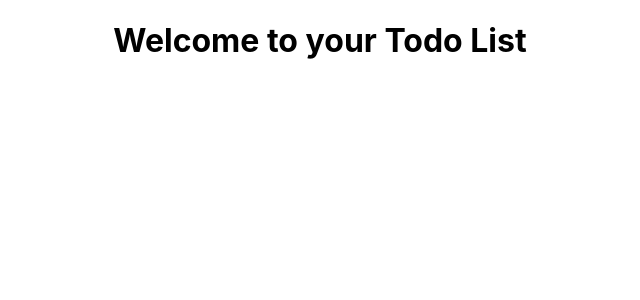
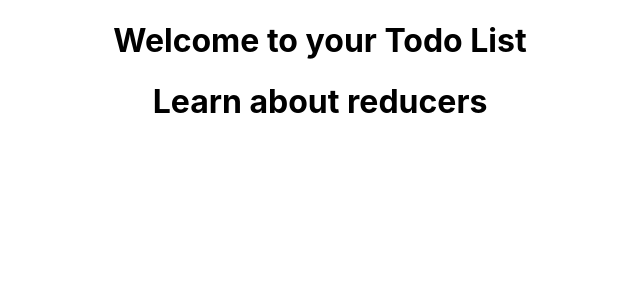
Before and after one commit to bloominstituteoftechnology/reducer-todo, a React (Create React App) app in the folder to-do/: page / in a window 1280 px wide. Shown: the top 300 px of the page, without its empty margins (320-960 px from the left). Built offline with nearby package versions, Linux system fonts and the light colour scheme.

Commit message:
Rendering Todo

```diff
--- a/to-do/src/App.js
+++ b/to-do/src/App.js
@@ -10,6 +10,7 @@ function App() {
   return (
     <div className="App">
       <h1>Welcome to your Todo List</h1>
+      <Todo />
     </div>
   );
 }
```
